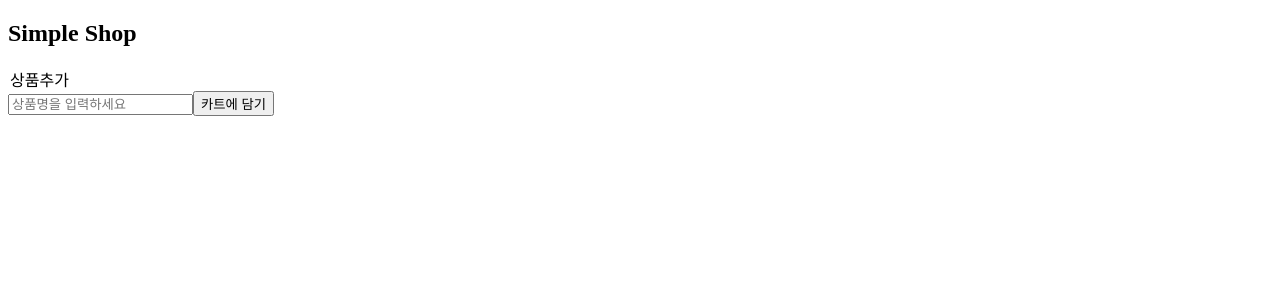
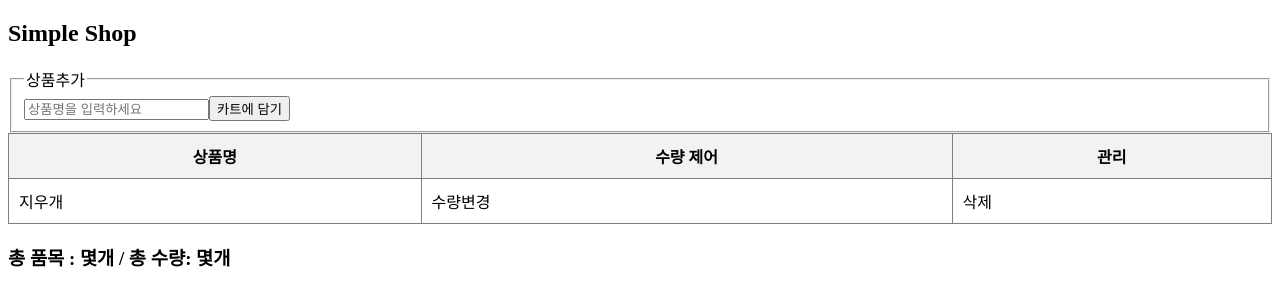
Before and after one commit to ybm4078/react-02-cart, a React (Vite) app: page / in a window 1280 px wide. Shown: the top 306 px of the page. Built offline with nearby package versions, Linux system fonts and the light colour scheme.

Commit message:
초기 렌더링을 위한 코드 작성

```diff
--- a/src/App.jsx
+++ b/src/App.jsx
@@ -6,13 +6,38 @@ function App() {
     return (
         <>
             <h2>Simple Shop</h2>
-            <fieldest>
+            <fieldset>
                 <legend>상품추가</legend>
                 <form>
                     <input placeholder={"상품명을 입력하세요"} value={name} />
                     <button type={"submit"}>카트에 담기</button>
                 </form>
-            </fieldest>
+            </fieldset>
+            <table border={1}
+                   cellPadding={10}
+                    style={{
+                    // reach에서 style 속성은 객체로 전달해줄 수 있으며,
+                    // key: value 형태로 프로퍼티를 기록하는데
+                    // key에는 camlCase로 작성해주어야 함
+                    width: "100%",
+                    borderCollapse: "collapse",
+            }}>
+                <thead style = {{backgroundColor: "#f2f2f2"}}>
+                <tr>
+                    <th>상품명</th>
+                    <th>수량 제어</th>
+                    <th>관리</th>
+                </tr>
+                </thead>
+                <tbody>
+                <tr>
+                    <td>지우개</td>
+                    <td>수량변경</td>
+                    <td>삭제</td>
+                </tr>
+                </tbody>
+            </table>
+            <h3>총 품목 : 몇개 / 총 수량: 몇개</h3>
         </>
     );
 }
```
